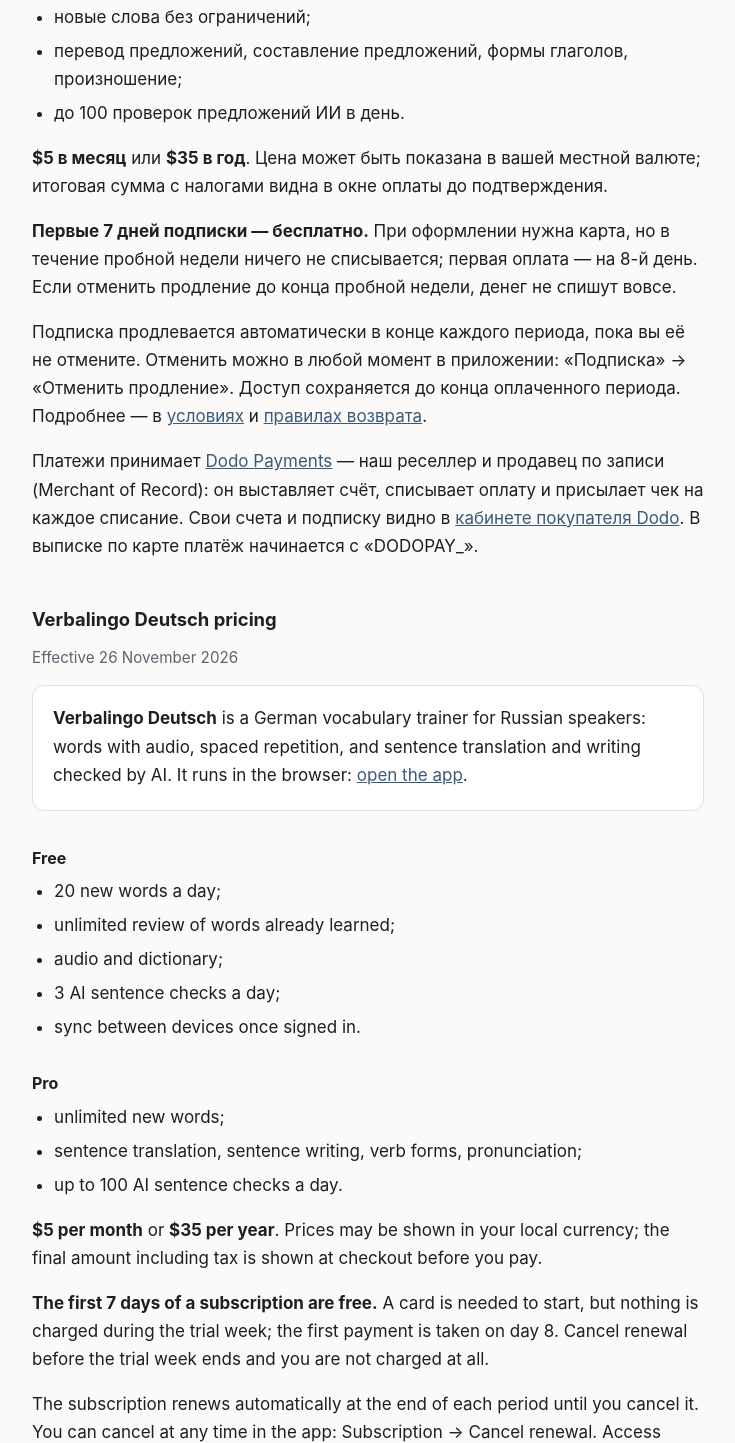
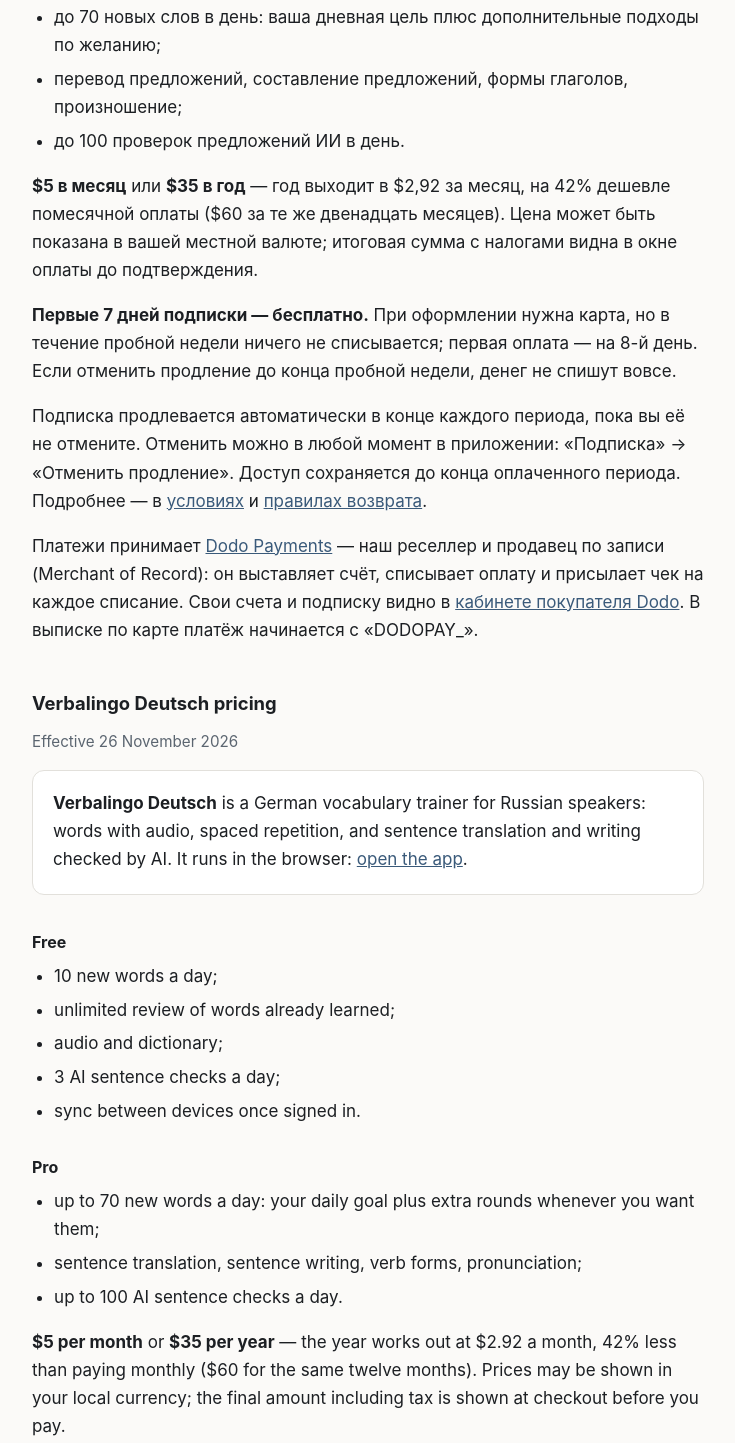
Before and after one commit to lukeS-del/verbalingo-privacy, a plain HTML site: page pricing.html in a window 1280 px wide. Shown: the part 698-2141 px from the top of the page, without its empty margins (272-1007 px from the left). Drawn offline with Linux system fonts and the light colour scheme.

Commit message:
The free day is ten words, and Pro's is not endless
Both numbers on the pricing page were wrong, and wrong in the direction that
costs money either way: the free tariff looked twice as generous as it is, so
Pro looked half as worth buying, and Pro promised something it does not do.

What the code actually does (`lib/data/subscription.dart`,
`lib/app/session_controller.dart`): a session is five new words. The free
tariff gets `min(freeNewWordsPerDay, goal) / 5` sessions with `canEarn:
false` — ten words a day and no way to add to them. `freeNewWordsPerDay` was
twenty once and is ten now; the page kept the old figure.

Pro gets the learner's own daily goal, five to twenty words, plus up to
`kBonusSessions` ten more sessions on request: seventy a day at the hardest
goal. That is a lot, and it is still a ceiling, so «без ограничений» was a
promise with a wall behind it. «До 70 в день» is both true and a better
sentence than «без ограничений» — it is a number a reader can picture.

Review of words already learned stays unlimited: the cap is on new words
only, and that line was right.

The yearly saving is on the page now. It was already worked out in the app
from the two real prices (`offerFrom`) and shown on the paywall, but the page
a buyer reads first said «$5 or $35» and left them to do the arithmetic. $60
is what twelve monthly payments really cost, so the comparison is against a
price we actually charge, not a figure invented to be struck through.

Co-Authored-By: Claude Opus 5 <noreply@anthropic.com>

```diff
--- a/pricing.html
+++ b/pricing.html
@@ -120,7 +120,7 @@
 
 <h2>Бесплатно</h2>
 <ul>
-  <li>20 новых слов в день;</li>
+  <li>10 новых слов в день;</li>
   <li>закрепление выученных слов без ограничений;</li>
   <li>озвучка и словарь;</li>
   <li>3 проверки предложений ИИ в день;</li>
@@ -129,15 +129,17 @@
 
 <h2>Pro</h2>
 <ul>
-  <li>новые слова без ограничений;</li>
+  <li>до 70 новых слов в день: ваша дневная цель плюс дополнительные
+      подходы по желанию;</li>
   <li>перевод предложений, составление предложений, формы глаголов,
       произношение;</li>
   <li>до 100 проверок предложений ИИ в день.</li>
 </ul>
 
-<p><strong>$5 в месяц</strong> или <strong>$35 в год</strong>. Цена может быть
-показана в вашей местной валюте; итоговая сумма с налогами видна в окне
-оплаты до подтверждения.</p>
+<p><strong>$5 в месяц</strong> или <strong>$35 в год</strong> — год выходит
+в $2,92 за месяц, на 42% дешевле помесячной оплаты ($60 за те же двенадцать
+месяцев). Цена может быть показана в вашей местной валюте; итоговая сумма с
+налогами видна в окне оплаты до подтверждения.</p>
 
 <p><strong>Первые 7 дней подписки — бесплатно.</strong> При оформлении нужна
 карта, но в течение пробной недели ничего не списывается; первая оплата — на
@@ -171,7 +173,7 @@ rel="noopener">кабинете покупателя Dodo</a>. В выписке
 
 <h3>Free</h3>
 <ul>
-  <li>20 new words a day;</li>
+  <li>10 new words a day;</li>
   <li>unlimited review of words already learned;</li>
   <li>audio and dictionary;</li>
   <li>3 AI sentence checks a day;</li>
@@ -180,14 +182,16 @@ rel="noopener">кабинете покупателя Dodo</a>. В выписке
 
 <h3>Pro</h3>
 <ul>
-  <li>unlimited new words;</li>
+  <li>up to 70 new words a day: your daily goal plus extra rounds
+      whenever you want them;</li>
   <li>sentence translation, sentence writing, verb forms, pronunciation;</li>
   <li>up to 100 AI sentence checks a day.</li>
 </ul>
 
-<p><strong>$5 per month</strong> or <strong>$35 per year</strong>. Prices may
-be shown in your local currency; the final amount including tax is shown at
-checkout before you pay.</p>
+<p><strong>$5 per month</strong> or <strong>$35 per year</strong> — the year
+works out at $2.92 a month, 42% less than paying monthly ($60 for the same
+twelve months). Prices may be shown in your local currency; the final amount
+including tax is shown at checkout before you pay.</p>
 
 <p><strong>The first 7 days of a subscription are free.</strong> A card is
 needed to start, but nothing is charged during the trial week; the first
```
